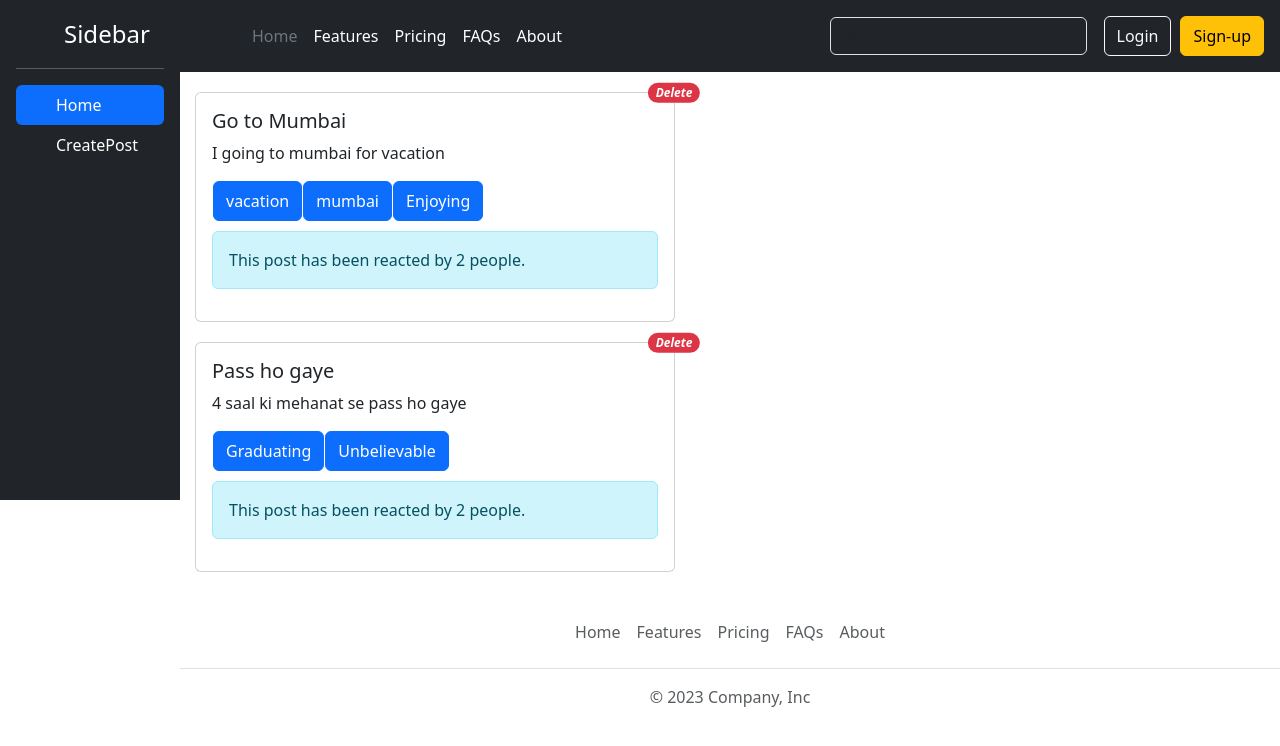
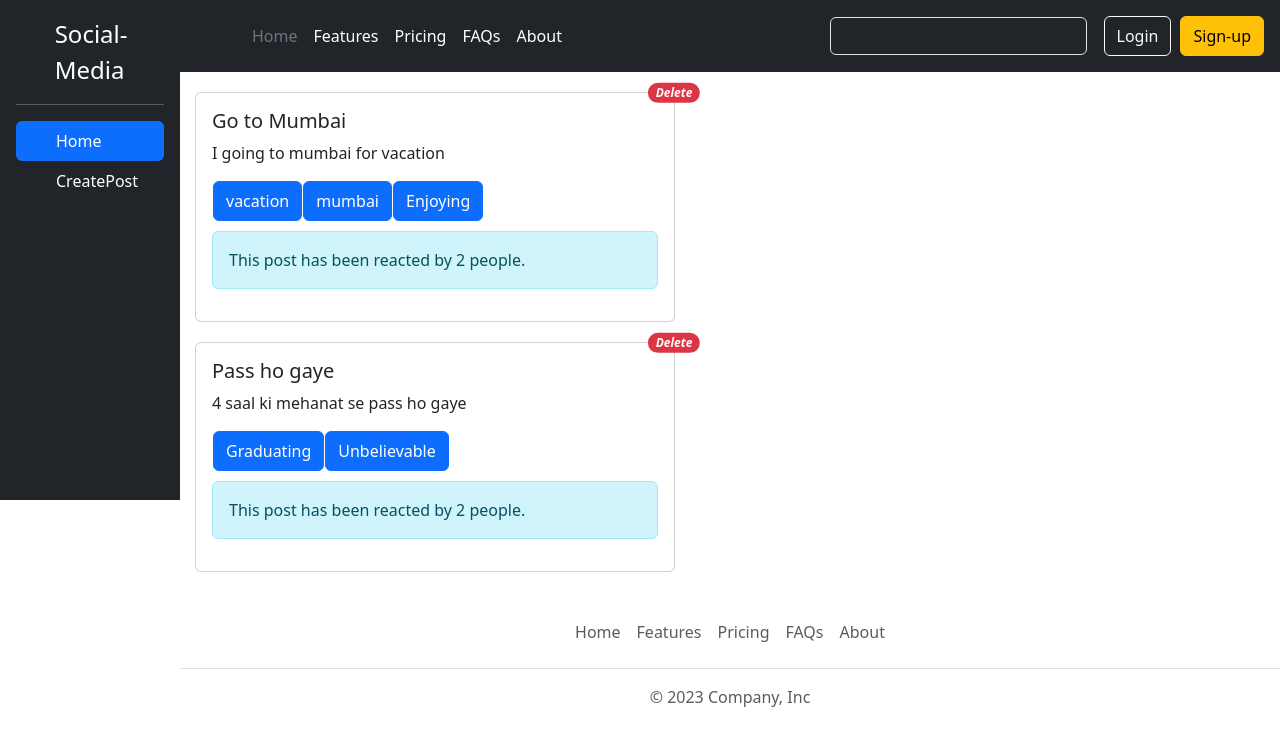
Before and after one commit to abhishekghanekar13/SocialMedia, a React (Vite) app: page / in a window 1280 px wide. Shown: the top 746 px of the page. Built offline with nearby package versions, Linux system fonts and the light colour scheme.

Commit message:
logo-change

```diff
--- a/src/Components/Slidebar.jsx
+++ b/src/Components/Slidebar.jsx
@@ -12,7 +12,7 @@ const Slidebar = ({selectedtab,handalonclick}) => {
           <svg className="bi pe-none me-2" width="40" height="32">
             <use xlinkHref="#bootstrap"></use>
           </svg>
-          <span className="fs-4">Sidebar</span>
+          <span className="fs-4">Social-Media</span>
         </a>
         <hr />
         <ul className="nav nav-pills flex-column mb-auto">
```
